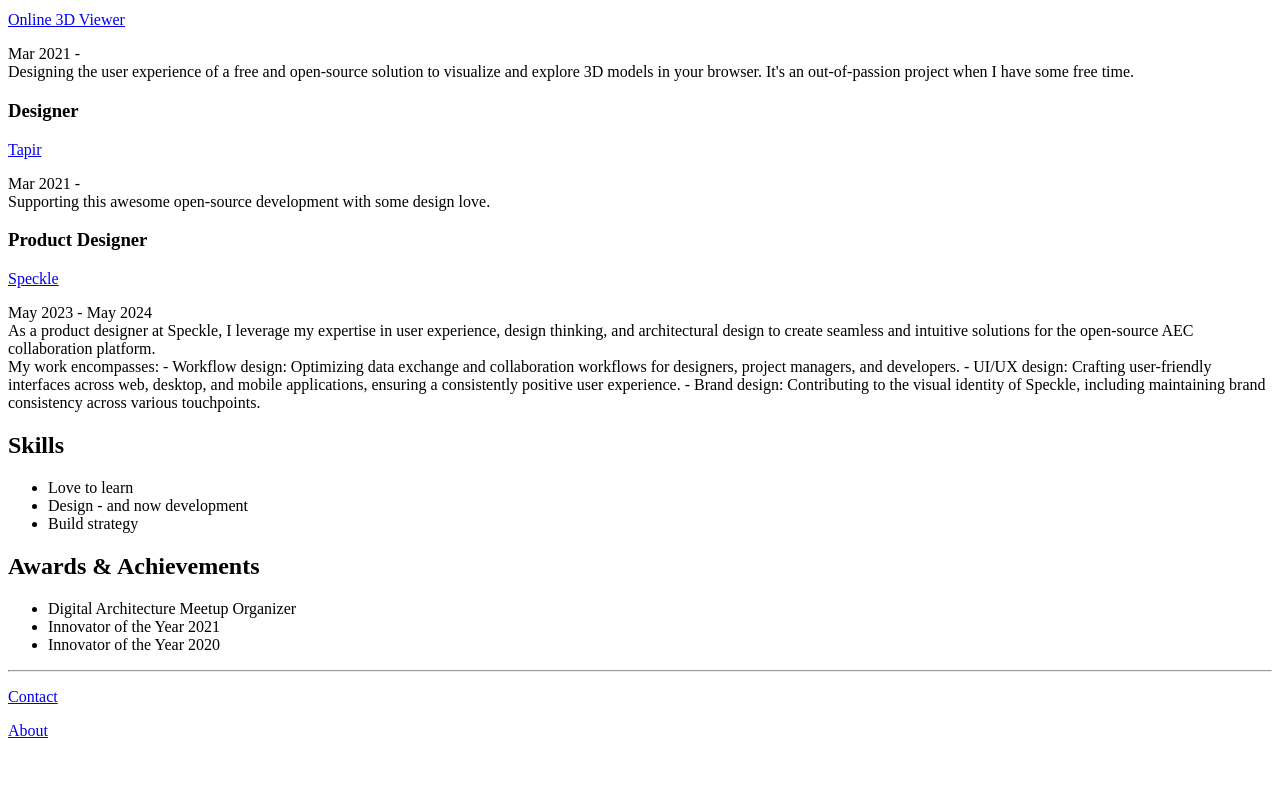
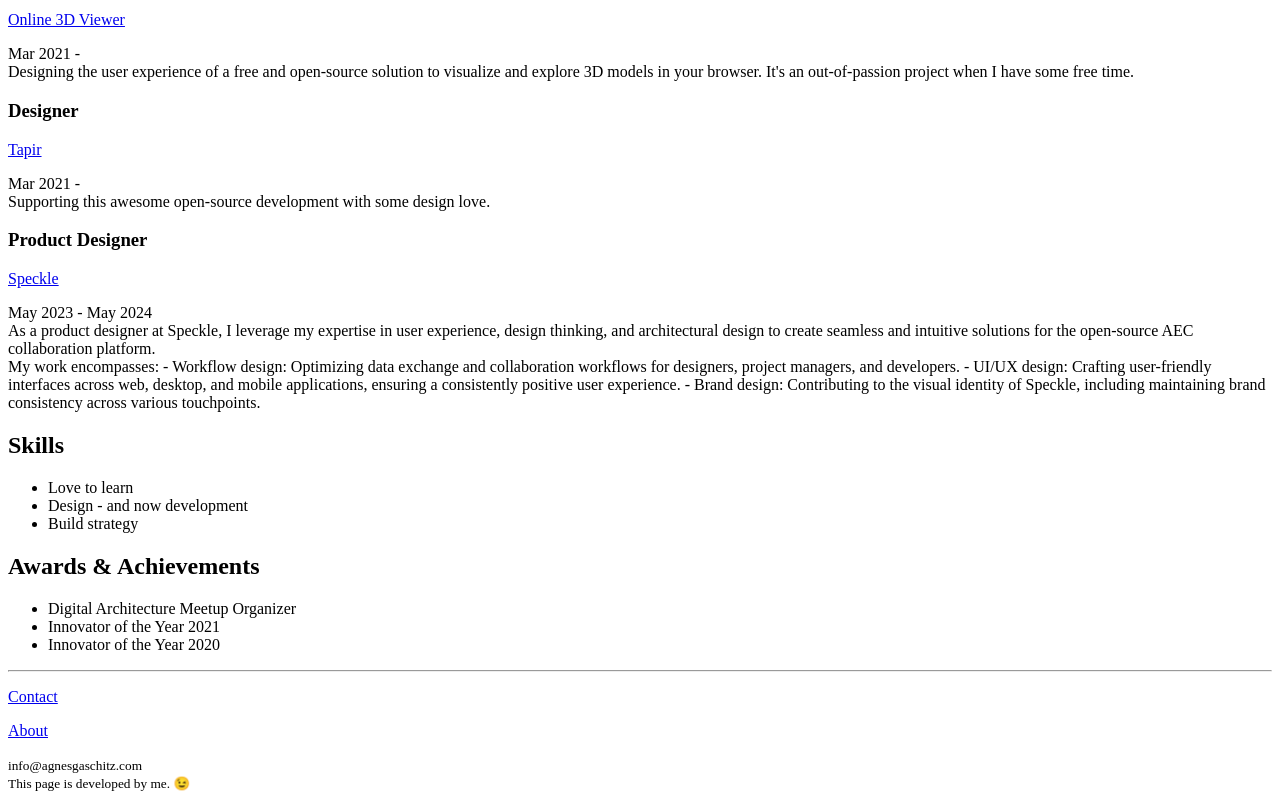
Before and after one commit to Gaschitz/html-porfolio, a plain HTML site: page index.html in a window 1280 px wide. Shown: the part 918-1718 px from the top of the page. Before the commit the page ends 1674 px from the top, so only its background shows below. Drawn offline with Linux system fonts and the light colour scheme.

Commit message:
Update index.html

```diff
--- a/index.html
+++ b/index.html
@@ -65,5 +65,9 @@
 <hr />
 <p><a href="./public/contact.html">Contact</a></p>
 <p><a href="./public/about.html">About</a></p>
+<footer>
+    <small>info@agnesgaschitz.com</small> <br>
+    <small>This page is developed by me. 😉</small>
+</footer>
 </body>
 </html>
```
